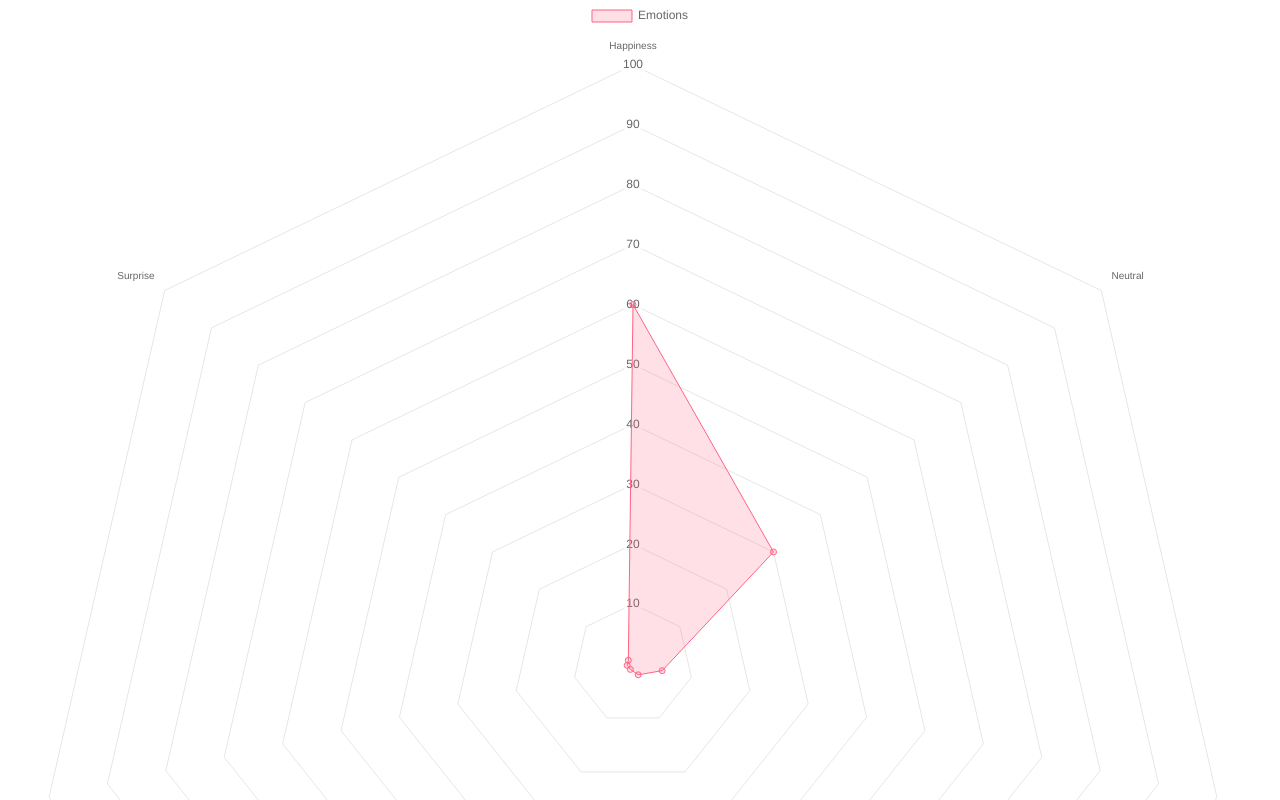
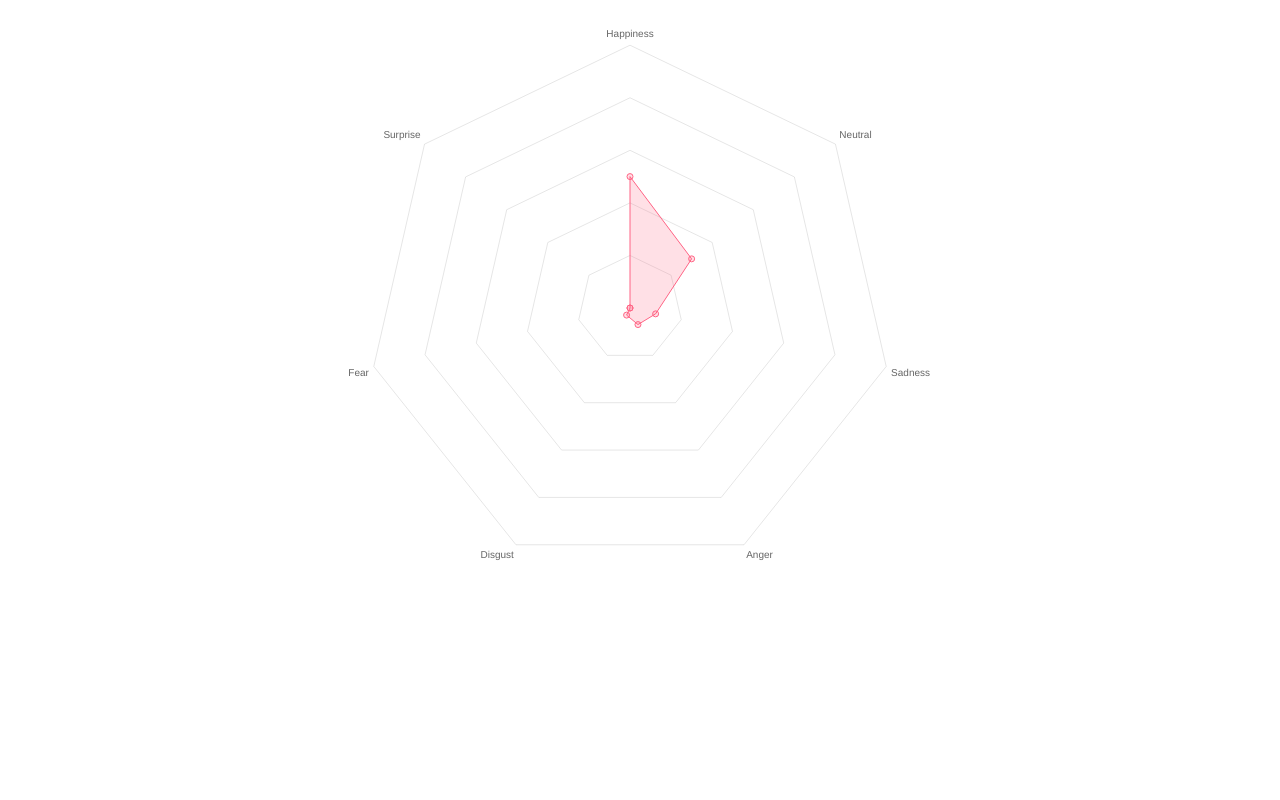
Before and after one commit to roskzhu/Empa, a React (Create React App) app in the folder client/: page / in a window 1280 px wide. Shown: the top 800 px of the page. Built offline with nearby package versions, Linux system fonts and the light colour scheme.

Commit message:
chart styling

```diff
--- a/client/src/App.jsx
+++ b/client/src/App.jsx
@@ -1,5 +1,7 @@
 import React, { useEffect, useRef } from 'react';
 import createEmotionRadarChart from './components/emotionRadar';
+import './components/emotionRadar.css';
+
 
 const App = () => {
   const canvasRef = useRef(null);
@@ -7,7 +9,7 @@ const App = () => {
 
   useEffect(() => {
     // Dummy emotion data
-    const emotionData = [60, 30, 5, 2, 1, 1, 1];
+    const emotionData = [50, 30, 10, 7, 3, 0, 0];
 
     if (canvasRef.current) {
       // Destroy the previous chart
@@ -28,10 +30,11 @@ const App = () => {
   }, []); // Add dependencies if needed
 
   return (
-    <div>
-      <canvas ref={canvasRef}></canvas>
+    <div className="emotion-radar-chart">
+      <canvas ref={canvasRef} className="emotion-radar-canvas"></canvas>
     </div>
   );
+
 };
 
 export default App;
--- /dev/null
+++ b/client/src/components/emotionRadar.css
@@ -0,0 +1,8 @@
+.emotion-radar-chart {
+    max-width: 600px; /* Adjust as needed */
+    margin: auto;
+  }
+
+  .emotion-radar-canvas {
+    /* Additional canvas-specific styles if needed */
+  }
--- a/client/src/components/emotionRadar.js
+++ b/client/src/components/emotionRadar.js
@@ -1,7 +1,7 @@
 import Chart from 'chart.js/auto';
 
 const createEmotionRadarChart = (canvasElement, emotionData) => {
-    return new Chart(canvasElement, {
+  return new Chart(canvasElement, {
     type: 'radar',
     data: {
       labels: ['Happiness', 'Neutral', 'Sadness', 'Anger', 'Disgust', 'Fear', 'Surprise'],
@@ -19,12 +19,28 @@ const createEmotionRadarChart = (canvasElement, emotionData) => {
           angleLines: {
             display: false
           },
+          ticks: {
+            display: false,
+            stepSize: 20 // number of grid lines
+          },
           suggestedMin: 0,
-          suggestedMax: 100
+          suggestedMax: 100,
+          pointLabels: {
+            display: true // emotion labels displayed
+          },
+        //   grid: {
+        //     circular: false
+        //   }
+        }
+      },
+      plugins: {
+        legend: {
+          display: false // This ensures that the legend is not displayed
         }
       }
     }
-  });
+
+});
 };
 
 export default createEmotionRadarChart;
```
